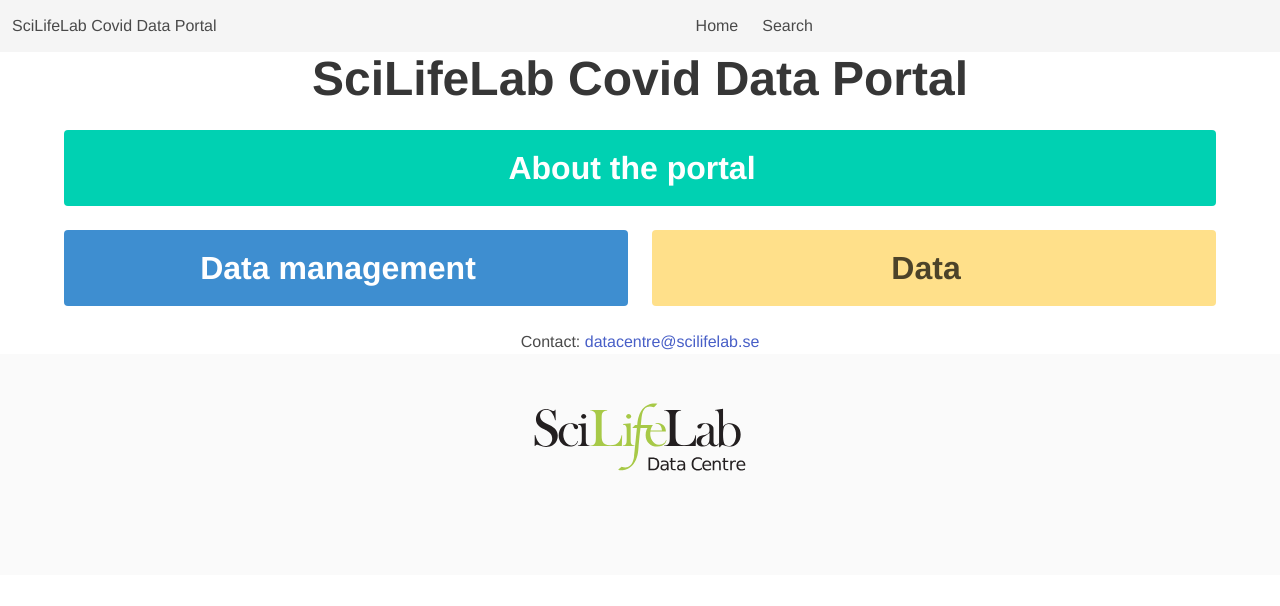
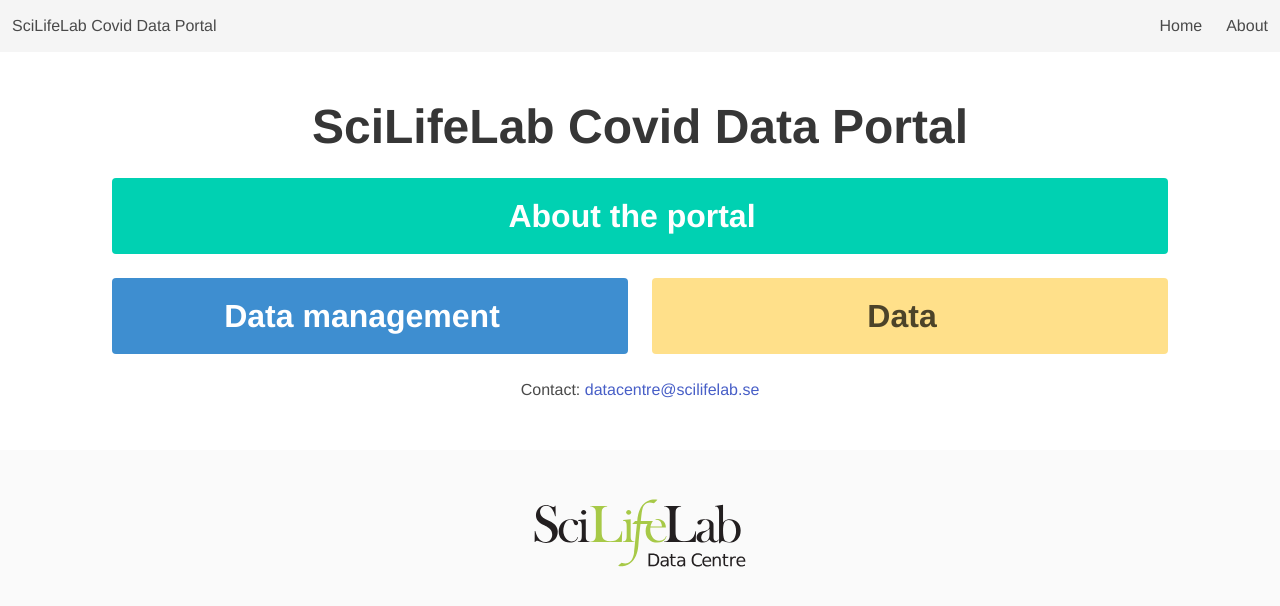
Before and after one commit to ScilifelabDataCentre/pathogens-portal, a Vue app: page / in a window 1280 px wide. Shown: the top 606 px of the page. Built offline with nearby package versions, Linux system fonts and the light colour scheme.

Commit message:
A little nicer layout

```diff
--- a/src/App.vue
+++ b/src/App.vue
@@ -17,11 +17,12 @@
     </div>
     <div class="navbar-menu" id="navbarMenu" :class="{'navbar-menu': true, 'is-active': showMenu}">
       <div class="navbar-start"></div>
+      <div class="navbar-end">
       <router-link to="/" class="navbar-item">
         Home
       </router-link>
-      <router-link to="/about" class="navbar-item">Search</router-link>
-      <div class="navbar-end"></div>
+      <router-link to="/about" class="navbar-item">About</router-link>
+      </div>
     </div>
   </nav>
 
--- a/src/views/About.vue
+++ b/src/views/About.vue
@@ -1,5 +1,5 @@
 <template>
-  <div class="about">
+  <div class="about section">
     <h1>This is an about page</h1>
   </div>
 </template>
--- a/src/views/Home.vue
+++ b/src/views/Home.vue
@@ -1,5 +1,5 @@
 <template>
-  <div class="home">
+  <div class="home section">
     <h1 class="title is-1">SciLifeLab Covid Data Portal</h1>
 
     <div class="tile is-ancestor">
```
